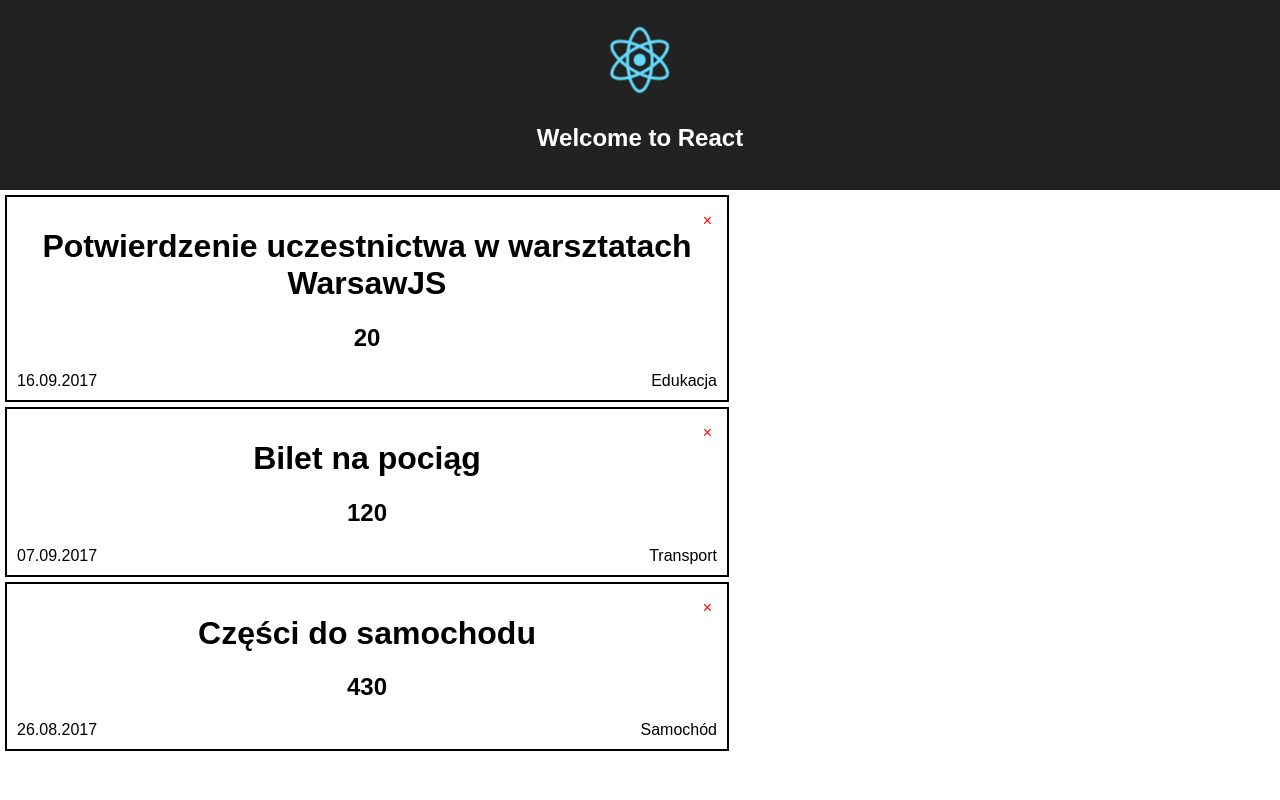
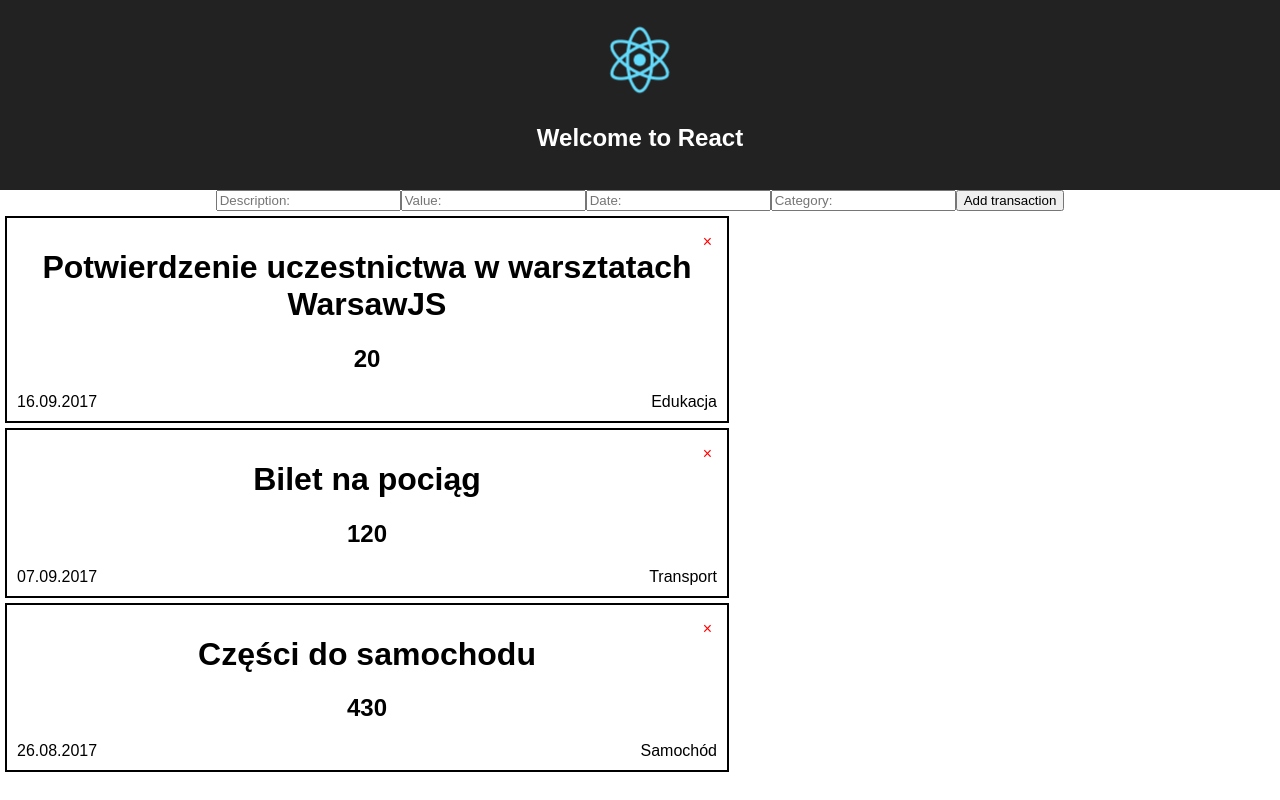
Before and after one commit to mpawlowska/warsawJS_workshop_react, a React (Create React App) app: page / in a window 1280 px wide. Built offline with nearby package versions, Linux system fonts and the light colour scheme.

Commit message:
Add transaction form with input change and submit

```diff
--- a/src/App.js
+++ b/src/App.js
@@ -54,6 +54,16 @@
         })
     };
 
+    handleAddTransaction = (e, transaction) => {
+        e.preventDefault();
+        // const newArray = this.state.transaction;
+        // newArray.push(transaction);
+
+        this.setState({
+            transactions: [...this.state.transactions, transaction]  // to jest zamiast tego wykomentowanego powyżej - to samo zrobi
+        })
+    };
+
 
   render() {
     return (
@@ -70,6 +80,7 @@
               items = {this.state.transactions}
               // poniżej nie wywołuję funkcji, tylko tworzę jakby jej body
               handleRemoveTransaction={this.handleRemoveTransaction}
+              handleAddTransaction={this.handleAddTransaction}
           />
       </div>
     );
--- /dev/null
+++ b/src/components/transaction-form.js
@@ -0,0 +1,60 @@
+import React, { Component } from 'react'
+
+class TransactionForm extends Component {
+
+    state = {
+        description: '',
+        value: '',
+        date: '',
+        category: ''
+    };
+
+    handleInputChange = (key, value) => {
+        this.setState({ [key]: value })
+    };
+
+    handleSubmitForm = (e) => { // jak mam jeden parametr to mogę napisać bez nawiasów (e), czyli e
+        const {description, value, date, category} = this.state; // jak napisałam to, to mogę wykomentować to co poniżej wykomentowałam, gdzie definiowałam pojedynczo każdy z propsów i zamiast tego napisać tą linijkę ponizej,gdzie tlyko wymieniam propsy
+            this.props.onSubmit(e, {description, value, date, category});
+            // description: this.state.description,
+            // value: this.state.value,
+            // date: this.state.date,
+            // category: this.state.category
+    };
+
+    render() {
+        const { description, value, date, category } = this.state;  // wyciągam je tutaj, aby potem w inputach nie pisać value = {this.props.description} itd., tylko value = {description} itd.
+        return (
+            <form onSubmit={this.handleSubmitForm}>
+                <input
+                    type="text"
+                    placeholder="Description:"
+                    value={description}
+                    onChange={(e) => this.handleInputChange('description', e.target.value)}
+                />
+                <input
+                    type="text"
+                    placeholder="Value:"
+                    value={value}
+                    onChange={(e) => this.handleInputChange('value', e.target.value)}
+                />
+                <input
+                    type="text"
+                    placeholder="Date:"
+                    value={date}
+                    onChange={(e) => this.handleInputChange('date', e.target.value)}
+                />
+                <input
+                    type="text"
+                    placeholder="Category:"
+                    value={category}
+                    onChange={(e) => this.handleInputChange('category', e.target.value)}
+                />
+                <button>Add transaction</button>
+            </form>
+        )
+
+    }
+}
+
+export default TransactionForm;
--- a/src/components/transaction-list.js
+++ b/src/components/transaction-list.js
@@ -1,9 +1,11 @@
 import React from 'react';
 import PropTypes from 'prop-types';
 import TransactionCard from './transaction-card';
+import TransactionForm from './transaction-form';
 
-const TransactionList = ({ items, handleRemoveTransaction }) => (
+const TransactionList = ({ items, handleRemoveTransaction, handleAddTransaction }) => (
     <div>
+        <TransactionForm onsubmit={handleAddTransaction}/>
         {items.map(item => (
             <TransactionCard
                 key={item.id}
@@ -14,7 +16,6 @@
     </div>
 );
 
-
 TransactionList.propTypes = {
     items: PropTypes.array.isRequired
 };
```
